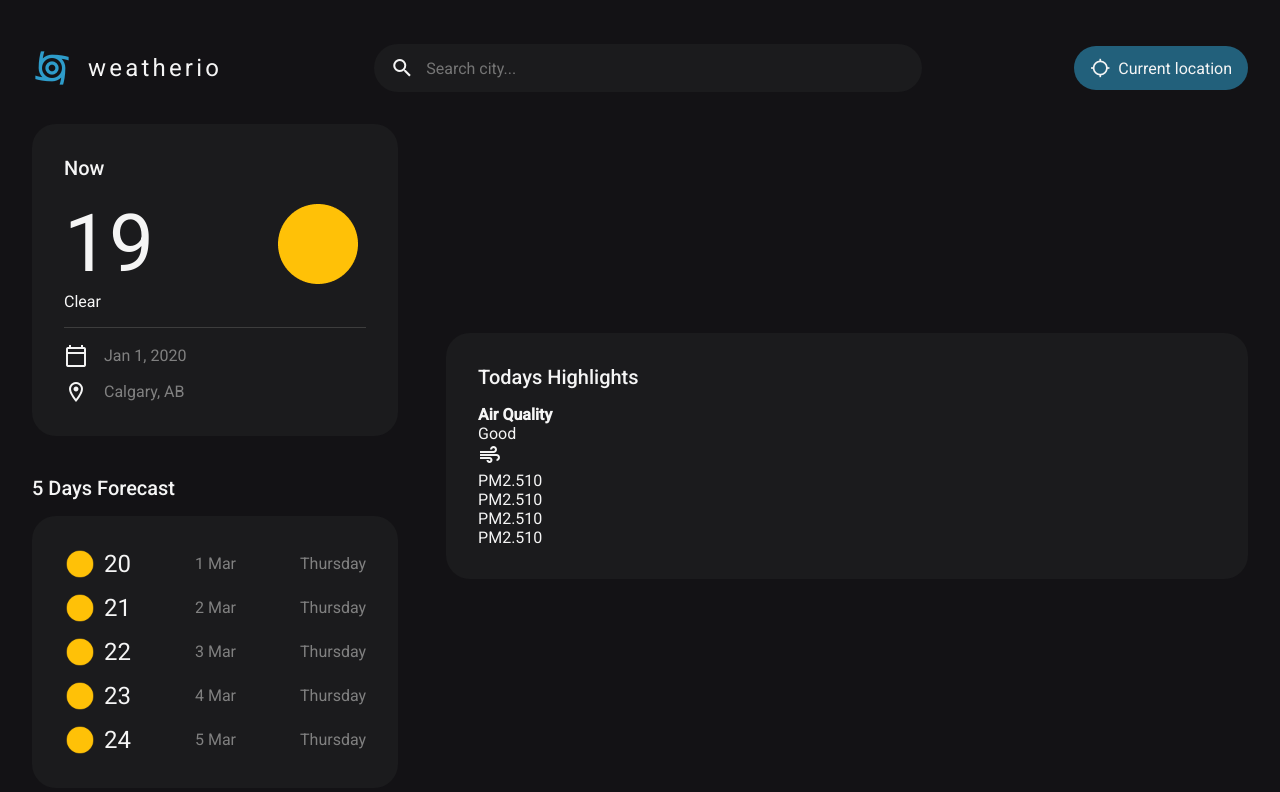
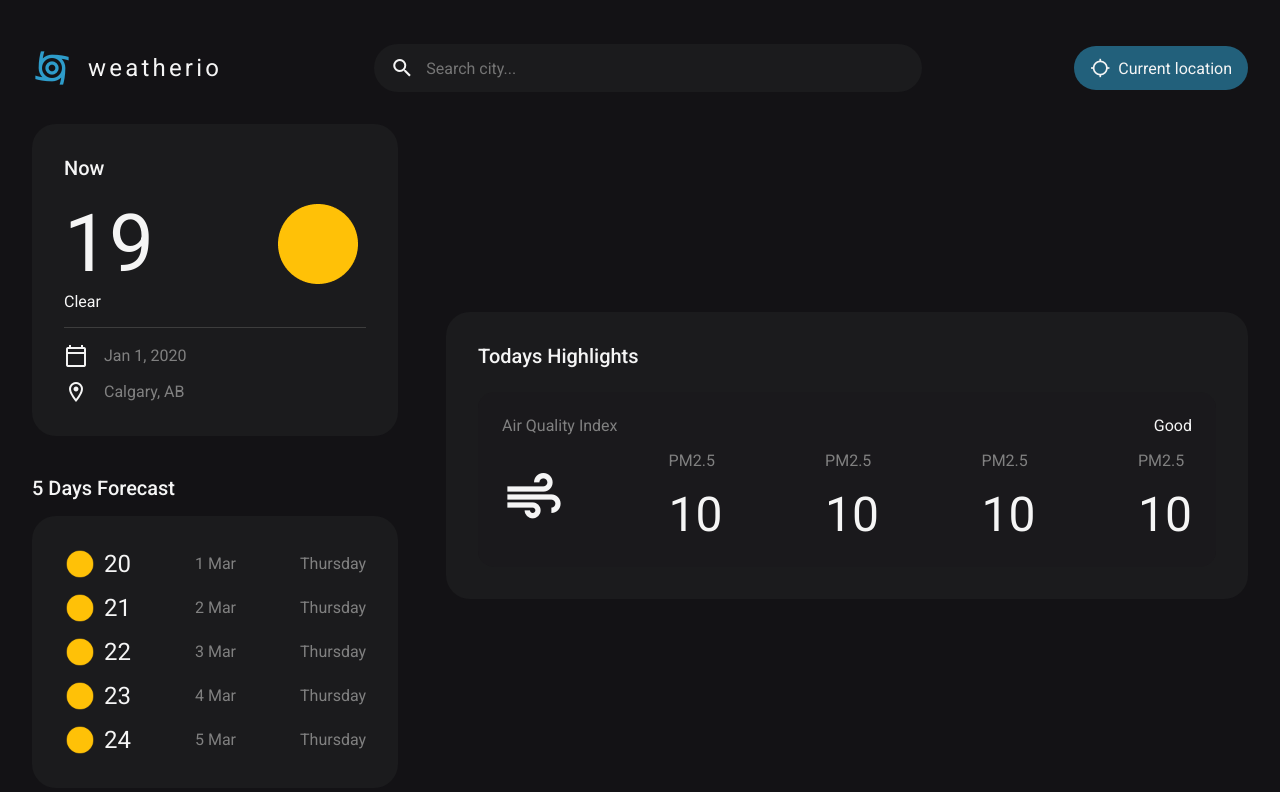
Before and after one commit to Konikelel/Weatherio, an Angular app in the folder angular/: page / in a window 1280 px wide. Shown: the top 792 px of the page. Built offline with nearby package versions, Linux system fonts and the light colour scheme.

Commit message:
style todays highlights component

```diff
--- a/angular/src/app/todays-highlights/todays-highlights.component.html
+++ b/angular/src/app/todays-highlights/todays-highlights.component.html
@@ -1,16 +1,16 @@
 <h3 class="main-text">Todays Highlights</h3>
 <div class="overview">
-    <div class="air-quality">
+    <div class="air-quality box">
         <div class="description">
-            <h4>Air Quality</h4>
+            <h4>Air Quality Index</h4>
             <span>Good</span>
         </div>
         <div class="data">
             <span class="material-icons-outlined" alt="air">air</span>
             @for (item of [1, 2, 3, 4]; track item) {
             <div class="data-item">
-                <span>PM2.5</span>
-                <span>10</span>
+                <span class="description">PM2.5</span>
+                <span class="value">10</span>
             </div>
             }
         </div>
--- a/angular/src/app/todays-highlights/todays-highlights.component.scss
+++ b/angular/src/app/todays-highlights/todays-highlights.component.scss
@@ -7,5 +7,69 @@
     border-radius: 1.5rem;
     background-color: #1b1b1d;
 
+    gap: 1.5rem;
+}
+
+.overview {
+    display: grid;
+
+    gap: 1rem 1.5rem;
+}
+
+.box {
+    display: flex;
+    flex-direction: column;
+    justify-content: center;
+    align-items: center;
+
+    padding: 1.5rem;
+    border-radius: 1rem;
+    background-color: #1a191c;
+
     gap: 1rem;
 }
+
+.air-quality {
+    .description {
+        display: flex;
+        justify-content: space-between;
+        align-items: center;
+
+        width: 100%;
+
+        h4 {
+            font-weight: 400;
+            color: grey;
+        }
+    }
+
+    .data {
+        display: flex;
+        justify-content: space-between;
+        align-items: center;
+
+        width: 100%;
+        gap: 0.5rem;
+
+        & > span {
+            font-size: 4rem;
+        }
+
+        .data-item {
+            display: flex;
+            flex-direction: column;
+            justify-content: center;
+            align-items: center;
+
+            gap: 1rem;
+
+            .description {
+                color: grey;
+            }
+
+            .value {
+                font-size: 3rem;
+            }
+        }
+    }
+}
```
